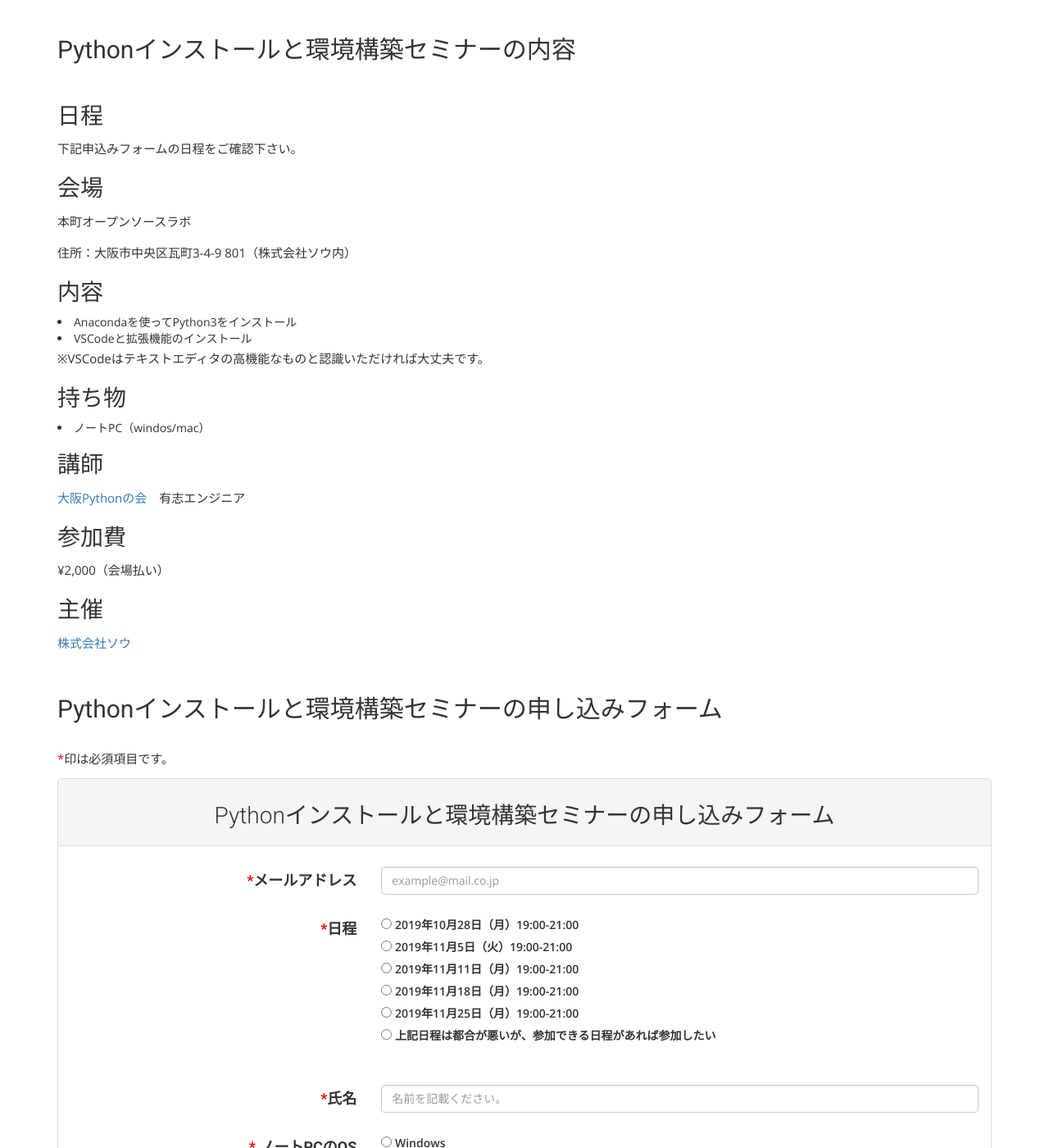
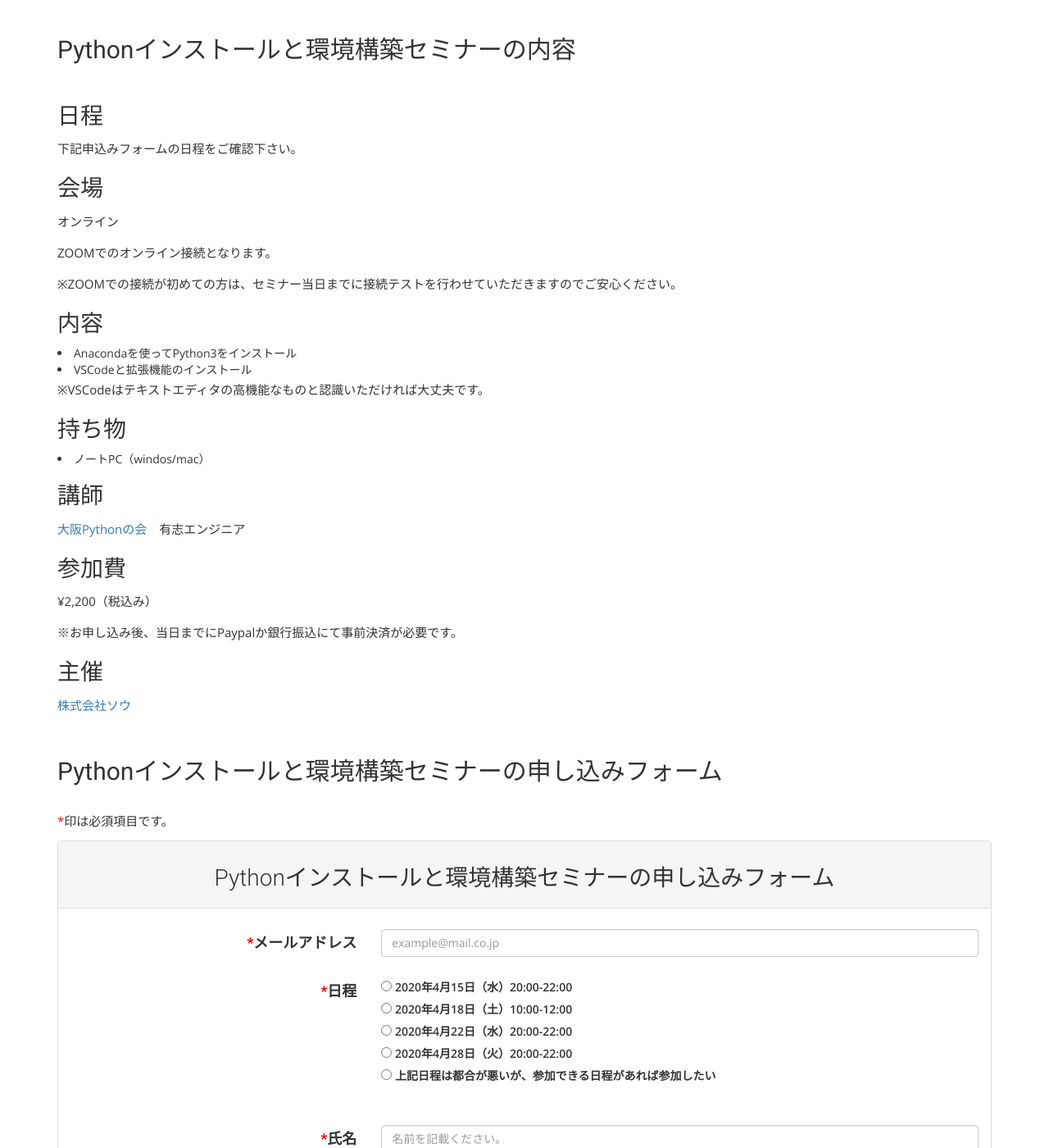
Before and after one commit to hommachi-open-source-lab/hommachi-open-source-lab.github.io, a Jekyll site: the page built from contents/study/buld_python_env.html, in a window 1280 px wide and 1400 px high, scrolled down 1785 px. Shown: the whole window at 82% size. Built offline with Jekyll 4.4.1, drawn with Linux system fonts in a browser that asks for light colours; nearby versions of some CDN libraries; some web fonts are replaced; some of the changed text lies outside the part shown.

Commit message:
update date

```diff
--- a/contents/study/buld_python_env.html
+++ b/contents/study/buld_python_env.html
@@ -1,7 +1,7 @@
 ---
 layout: page
-title: 【環境構築できるまでサポート！】Pythonインストールと環境構築セミナー（mac/windows）/本町オープンソースラボ -大阪でのIT勉強会多数開催！大阪本町のエンジニア向けコミュニティスペース-
-description: プログラミング初心者がPythonのインストールと環境構築をできるようになるセミナーの案内です。
+title: 【環境構築できるまでサポート！】オンラインでPythonインストールと環境構築セミナー（mac/windows）/本町オープンソースラボ -大阪でのIT勉強会多数開催！大阪本町のエンジニア向けコミュニティスペース-
+description: プログラミング初心者がPythonのインストールと環境構築をできるようになるオンラインセミナーの案内です。
 permalink: /contents/study/buld_python_env/
 ---
 
@@ -12,7 +12,7 @@ permalink: /contents/study/buld_python_env/
     <div class="row">
       <div class="col-md-12">
         <div class="block">
-          <h1>【環境構築できるまでサポート！】Pythonインストールと環境構築セミナー（mac/windows）</h1>
+          <h1>【環境構築できるまでサポート！】オンラインでPythonインストールと環境構築セミナー（mac/windows）</h1>
         </div>
       </div>
     </div>
@@ -83,8 +83,9 @@ permalink: /contents/study/buld_python_env/
     <h3>日程</h3>
     <p>下記申込みフォームの日程をご確認下さい。</p>
     <h3>会場</h3>
-    <p>本町オープンソースラボ</p>
-    <p>住所：大阪市中央区瓦町3-4-9 801（株式会社ソウ内）</p>
+    <p>オンライン</p>
+    <p>ZOOMでのオンライン接続となります。</p>
+    <p>※ZOOMでの接続が初めての方は、セミナー当日までに接続テストを行わせていただきますのでご安心ください。</p>
     <h3>内容</h3>
     <li>Anacondaを使ってPython3をインストール</li>
     <li>VSCodeと拡張機能のインストール</li>
@@ -94,7 +95,8 @@ permalink: /contents/study/buld_python_env/
     <h3>講師</h3>
     <p><a href="https://osakapython.connpass.com/">大阪Pythonの会</a>　有志エンジニア</p>
     <h3>参加費</h3>
-    <p>¥2,000（会場払い）</p>
+    <p>¥2,200（税込み）</p>
+    <p>※お申し込み後、当日までにPaypalか銀行振込にて事前決済が必要です。</p>
     <h3>主催</h3>
     <p><a href="https://sou-co.jp">株式会社ソウ</a></p>
     <br>
@@ -141,38 +143,31 @@ permalink: /contents/study/buld_python_env/
             </h4>
             <div class="col-sm-8">
               <div class="form-check">
-                <input class="form-check-input" id="nittei" type="radio" name="entry.403502960" value="2019年10月28日（月）19:00-21:00"
-                  required>
+                <input class="form-check-input" id="nittei" type="radio" name="entry.403502960"
+                  value="2020年4月15日（水）20:00-22:00" required>
                 <label class="form-check-label" for="nittei">
-                  2019年10月28日（月）19:00-21:00<br>
+                  2020年4月15日（水）20:00-22:00<br>
                 </label>
                 　　 </div>
               <div class="form-check">
-                <input class="form-check-input" id="nittei" type="radio" name="entry.403502960" value="2019年11月5日（火）19:00-21:00"
-                  required>
+                <input class="form-check-input" id="nittei" type="radio" name="entry.403502960"
+                  value="2020年4月18日（土）10:00-12:00" required>
                 <label class="form-check-label" for="nittei">
-                  2019年11月5日（火）19:00-21:00<br>
+                  2020年4月18日（土）10:00-12:00<br>
                 </label>
                 　　 </div>
               <div class="form-check">
-                <input class="form-check-input" id="nittei" type="radio" name="entry.403502960" value="2019年11月11日（月）19:00-21:00"
-                  required>
+                <input class="form-check-input" id="nittei" type="radio" name="entry.403502960"
+                  value="2020年4月22日（水）20:00-22:00" required>
                 <label class="form-check-label" for="nittei">
-                  2019年11月11日（月）19:00-21:00<br>
+                  2020年4月22日（水）20:00-22:00<br>
                 </label>
                 　　 </div>
               <div class="form-check">
-                <input class="form-check-input" id="nittei" type="radio" name="entry.403502960" value="2019年11月18日（月）19:00-21:00"
-                  required>
+                <input class="form-check-input" id="nittei" type="radio" name="entry.403502960"
+                  value="2020年4月28日（火）20:00-22:00" required>
                 <label class="form-check-label" for="nittei">
-                  2019年11月18日（月）19:00-21:00<br>
-                </label>
-                　　 </div>
-              <div class="form-check">
-                <input class="form-check-input" id="nittei" type="radio" name="entry.403502960" value="2019年11月25日（月）19:00-21:00"
-                  required>
-                <label class="form-check-label" for="nittei">
-                  2019年11月25日（月）19:00-21:00<br>
+                  2020年4月28日（火）20:00-22:00<br>
                 </label>
                 　　 </div>
               <div class="form-check">
```
